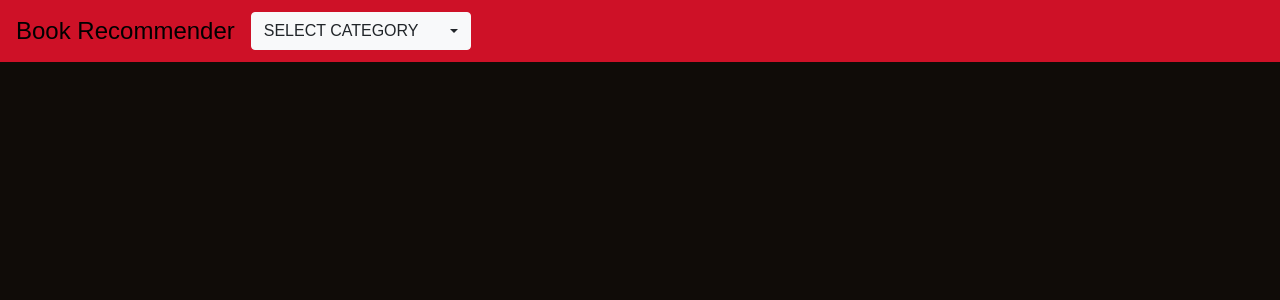
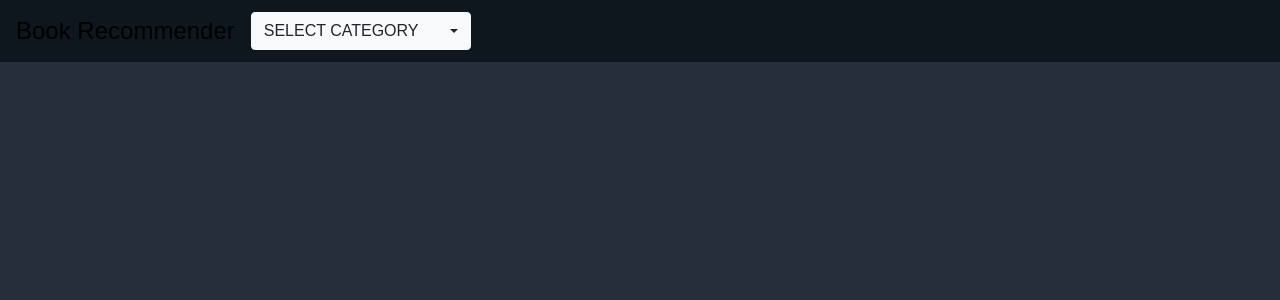
Before and after one commit to Pratik-sys/book-recommender, a Flask app: page / in a window 1280 px wide. Shown: the top 300 px of the page. Run offline with Flask 2, Linux system fonts and the light colour scheme; some libraries are stand-ins or nearby versions; some web fonts are replaced.

Commit message:
change the color scheme
Signed-off-by: Pratik-Sys <pithore.pratik@gmail.com>

```diff
--- a/bookrecommender/static/style.css
+++ b/bookrecommender/static/style.css
@@ -1,13 +1,13 @@
 body{
     font-family: 'B612', sans-serif;
     /* font-family: 'Roboto Condensed', sans-serif; */
-    background-color:#100c08;
+    background-color:#252E39;
 }
 input[type='text'] {
     font-family: 'Roboto Condensed', sans-serif;
 }
 .navbar{
-    background-color:#ce1127;
+    background-color:#0F171E;
 }
 img{
     height: 8cm;
@@ -19,7 +19,7 @@ img{
 }
 
 .card{
-    background-color: #1b1b1b;
+    background-color: #0F171E;
     width: calc(25% - 20px);
     margin-bottom: 5rem;
     border-radius:5px;
```
